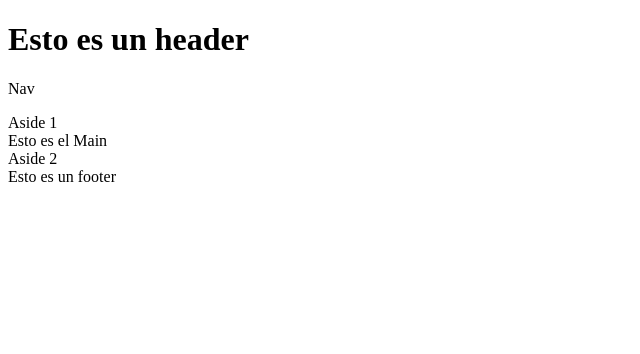
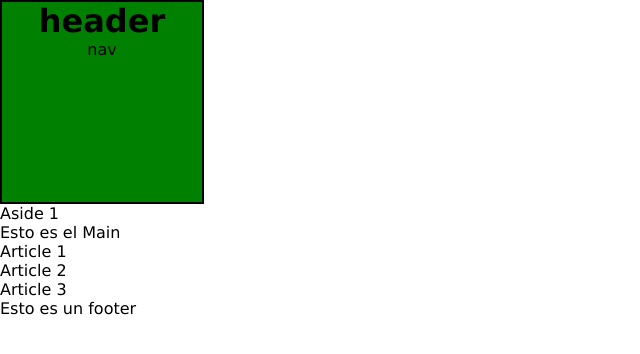
Before and after one commit to viri-glezmo/kodemia-maquetado, a plain HTML site: page index.html in a window 1280 px wide. Shown: the whole page, without its empty margins (0-640 px from the left). Drawn offline with Linux system fonts and the light colour scheme.

Commit message:
se agregaron archivos actualizados de practica1y2 html y css

```diff
--- a/practica1.html
+++ b/index.html
@@ -5,20 +5,33 @@
     <meta http-equiv="X-UA-Compatible" content="IE=edge">
     <meta name="viewport" content="width=device-width, initial-scale=1.0">
     <title>Document</title>
+    <link rel="stylesheet" href="styles.css">
 </head>
 <header>
-    <h1>Esto es un header</h1>
-    <div>
-        <nav> Nav <menu type="toolbar"></menu></nav>
+    <div id="green_header">
+    <h1>header</h1>
+    <nav>
+        <ul>
+            <li>nav</li>
+        </ul>
+    </nav>
+
     </div>
   </header>
 
 <body>
-    <div><aside> Aside 1 </aside></div>
+
+    <aside> Aside 1 </aside></div>
     <div>
         <main>Esto es el Main</main>
     </div>
-    <div> Aside 2 </div>
+
+    <section>
+        <article>Article 1</article>
+        <article>Article 2</article>
+        <article>Article 3</article>
+    </section>
+   <aside></aside>
 </body>
 <div>
     <footer>
--- /dev/null
+++ b/styles.css
@@ -0,0 +1,16 @@
+* {
+  margin: 0;
+  padding: 0;
+  box-sizing: content-box;
+
+
+  body {
+    font-family: Verdana, Tahoma, sans-serif;
+
+#green_header {
+  background-color: green;
+  width: 200px;
+		height: 200px;
+		border: 2px solid black;
+		text-align: center;
+}
```
